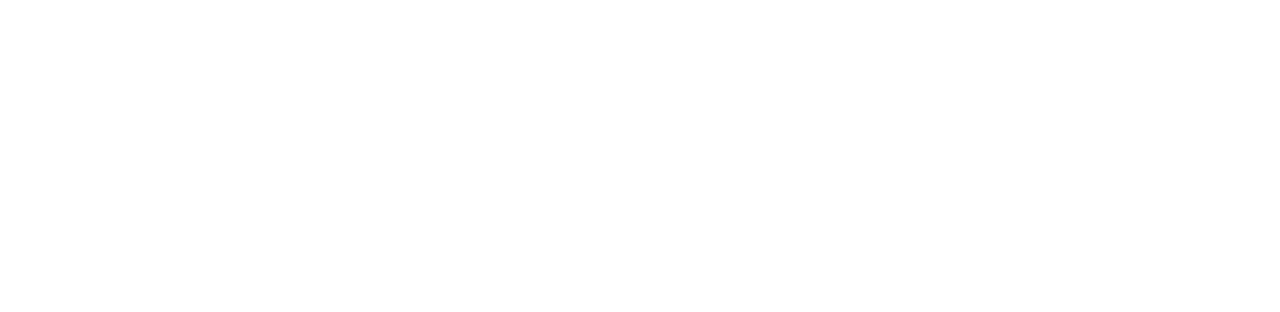
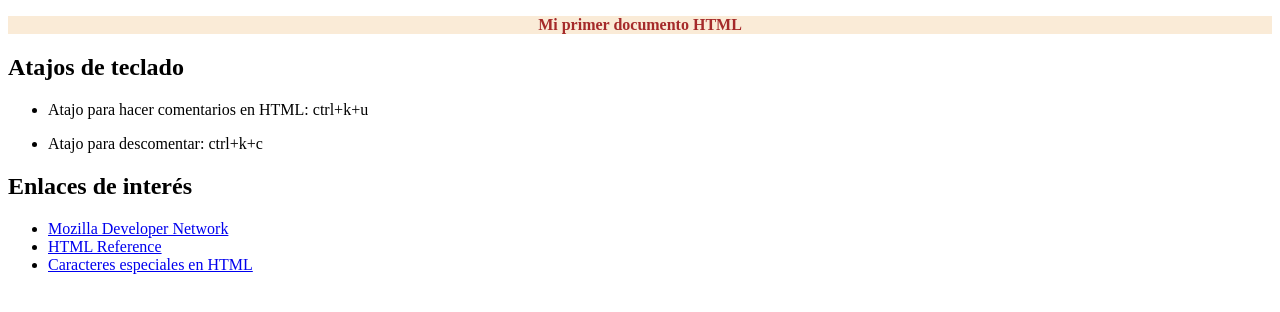
Before and after one commit to orlas135/html_and_css_basics, a plain HTML site: page src/index.html in a window 1280 px wide. Drawn offline with Linux system fonts and the light colour scheme.

Commit message:
Primeros pasos en HTML

```diff
--- a/assets/stylesheets/index.css
+++ b/assets/stylesheets/index.css
@@ -0,0 +1,6 @@
+#titulo {
+  text-align: center;
+  color: brown;
+  background-color: antiquewhite;
+  font-weight: bold;
+}
--- a/src/index.html
+++ b/src/index.html
@@ -1,9 +1,39 @@
 <!DOCTYPE html>
-<html lang="en">
+<html lang="es-CO">
   <head>
     <meta charset="UTF-8" />
     <meta name="viewport" content="width=device-width, initial-scale=1.0" />
-    <title>Document</title>
+    <meta http-equiv="X-UA-Compatible" content=" " />
+    <title>Curso HTML</title>
+    <link rel="stylesheet" href="../assets/stylesheets/index.css" />
   </head>
-  <body></body>
+  <body>
+    <p id="titulo">Mi primer documento HTML</p>
+    <h2>Atajos de teclado</h2>
+    <ul>
+      <li>
+        <p>Atajo para hacer comentarios en HTML: ctrl+k+u</p>
+        <!-- Comentarios en HTML -->
+      </li>
+      <li>
+        <p>Atajo para descomentar: ctrl+k+c</p>
+      </li>
+    </ul>
+    <h2>Enlaces de interés</h2>
+    <ul>
+      <li>
+        <a href="https://developer.mozilla.org/en-US/docs/Web/HTML"
+          >Mozilla Developer Network</a
+        >
+      </li>
+      <li>
+        <a href="https://htmlreference.io">HTML Reference</a>
+      </li>
+      <li>
+        <a href="https://desarrolloweb.com/articulos/11.php"
+          >Caracteres especiales en HTML</a
+        >
+      </li>
+    </ul>
+  </body>
 </html>
```
